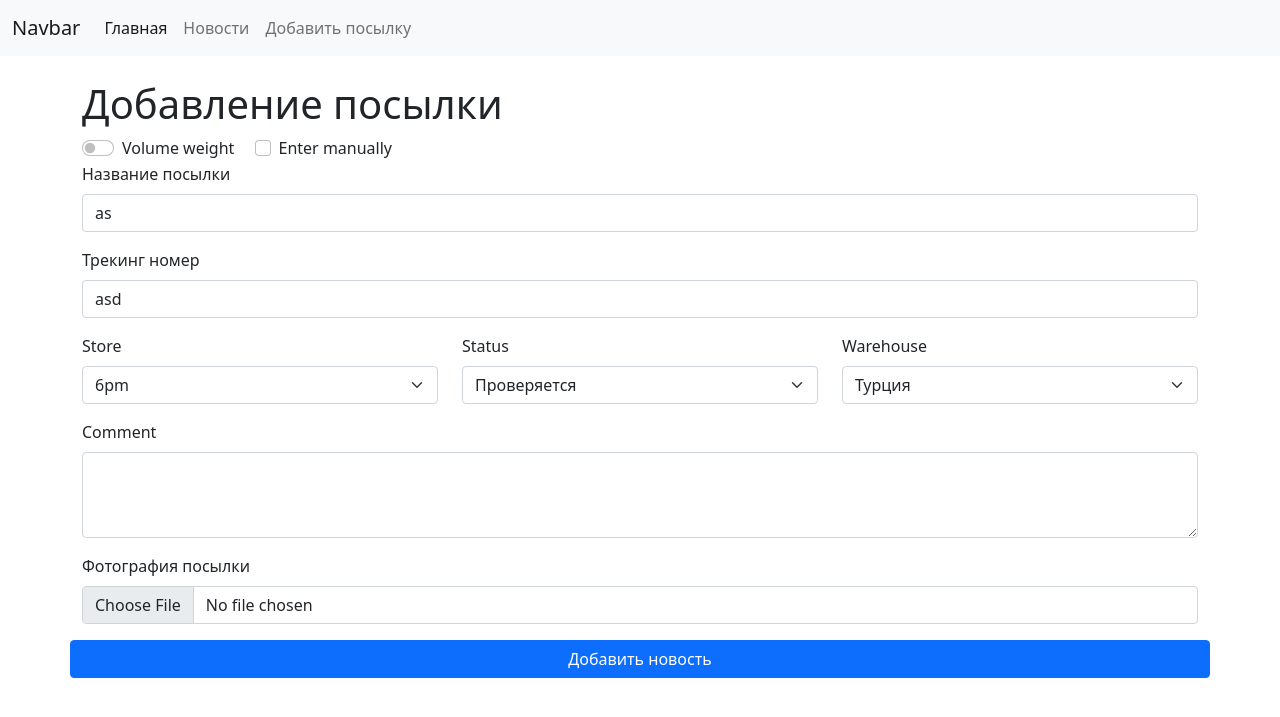
After one commit to iconcert/ew, a Django app: page /parcel/41/edit/ in a window 1280 px wide. The commit adds this page. Shown: the top 717 px of the page. Run offline with Django 3.2, Linux system fonts and the light colour scheme; data comes from the database, SQL or seed files in the repository; both versions use the stored data as it was after the commit; some libraries are stand-ins or nearby versions.

Commit message:
form edit

```diff
--- a/ew/urls.py
+++ b/ew/urls.py
@@ -15,7 +15,7 @@ Including another URLconf
 """
 from django.contrib import admin
 from django.urls import path
-from parcels.views import parcels_list, parcel_detail, add_parcel
+from parcels.views import parcels_list, parcel_detail, parcel_add, parcel_edit
 from news.views import news_list, news_detail
 from django.conf.urls.static import static
 from django.conf import settings
@@ -24,7 +24,8 @@ urlpatterns = [
     path('admin/', admin.site.urls),
     path('', parcels_list, name='home'),
     path('parcel/<int:parcel_id>/', parcel_detail, name='parcel_detail'),
-    path('parcel/add-parcel/', add_parcel, name='add_parcel'),
+    path('parcel/<int:parcel_id>/edit/', parcel_edit, name='parcel_edit'),
+    path('parcel/parcel-add/', parcel_add, name='parcel_add'),
     #подключить инклуд
     path('novosti/', news_list, name='news'),
     path('novosti/<int:new_id>/', news_detail, name='new')
--- a/parcels/forms.py
+++ b/parcels/forms.py
@@ -40,7 +40,7 @@ class ParcelForm(forms.Form):
         ('3', 'На складе'),
         ('4', 'Отправлена'),
         ('5', 'На обработке'),
-        ('6', 'Прибыла в Бишкек'),
+        ('6', 'Прибыла'),
         ('7', 'Доставлена заказчику'),
         ('8', 'Неправильный трек-номер'),
         ('9', 'Возвращена отправителю'),
--- a/parcels/models.py
+++ b/parcels/models.py
@@ -11,7 +11,7 @@ class Parcel(models.Model):
         ('3', 'На складе'),
         ('4', 'Отправлена'),
         ('5', 'На обработке'),
-        ('6', 'Прибыла в Бишкек'),
+        ('6', 'Прибыла'),
         ('7', 'Доставлена заказчику'),
         ('8', 'Неправильный трек-номер'),
         ('9', 'Возвращена отправителю'),
--- a/parcels/templates/parcels/index.html
+++ b/parcels/templates/parcels/index.html
@@ -14,6 +14,7 @@
                     <li class="list-group-item">Warehouse: {{ parcel.get_warehouse_display }}</li>
                 </ul>
                 <a href="{{ parcel.get_absolute_url }}" class="btn btn-primary">{{ parcel.store }}</a>
+                <a href="{% url 'parcel_edit' parcel.id %}" class="btn btn-primary btn-danger">Edit</a>
             </div>
             <div class="card-footer text-muted">{{ parcel.date_publish|date:'d-m-Y H:i' }}</div>
         </div>
--- a/parcels/templates/parcels/add_parcel.html
+++ b/parcels/templates/parcels/parcel_add.html
@@ -5,7 +5,7 @@
 {% endblock %}
 {% block content %}
     <h1>Добавление посылки</h1>
-    <form action="{% url 'add_parcel' %}" method="POST" class="row needs-validation" enctype="multipart/form-data" novalidate>
+    <form action="{% url 'parcel_add' %}" method="POST" class="row needs-validation" enctype="multipart/form-data" novalidate>
         {% csrf_token %}
 
         {% comment %}
--- /dev/null
+++ b/parcels/templates/parcels/parcel_edit.html
@@ -0,0 +1,74 @@
+{% extends 'base.html' %}
+
+{% block title %}
+    Добавление посылки :: {{ block.super }}
+{% endblock %}
+{% block content %}
+    <h1>Добавление посылки</h1>
+    <form method="POST" class="row needs-validation" enctype="multipart/form-data" novalidate>
+        {% csrf_token %}
+
+        {% comment %}
+        {{ form.as_p }}
+        {% endcomment %}
+
+
+        {{ form.non_field_errors }}
+        <div class="col-md-12">
+            <div class="form-check form-switch form-check-inline">
+                {{ form.volume_weight }}
+              <label class="form-check-label" for="{{ form.volume_weight.id_for_label }}">{{ form.volume_weight.label }}</label>
+              <div class="invalid-feedback">{{ form.volume_weight.errors }}</div>
+            </div>
+            <div class="form-check form-check-inline">
+              {{ form.enter_manually }}
+              <label class="form-check-label" for="{{ form.enter_manually.id_for_label }}">
+                {{ form.enter_manually.label }}
+              </label>
+            </div>
+        </div>
+        <div class="mb-3">
+            <label for="{{ form.name.id_for_label }}" class="form-label">{{ form.name.label }}</label>
+            {{ form.name }}
+            <div class="invalid-feedback">{{ form.name.errors }}</div>
+        </div>
+        <div class="mb-3">
+            <label for="{{ form.tracking_number.id_for_label }}" class="form-label">{{ form.tracking_number.label }}</label>
+            {{ form.tracking_number }}
+            <div class="invalid-feedback">{{ form.tracking_number.errors }}</div>
+        </div>
+        <div class="mb-3 col-md-4">
+            <label for="{{ form.store.id_for_label }}" class="form-label">{{ form.store.label }}</label>
+            {{ form.store }}
+            <div class="invalid-feedback">{{ form.store.errors }}</div>
+        </div>
+        <div class="mb-3 col-md-4">
+            <label for="{{ form.status.id_for_label }}" class="form-label">{{ form.status.label }}</label>
+            {{ form.status }}
+        </div>
+        <div class="mb-3 col-md-4">
+            <label for="{{ form.warehouse.id_for_label }}" class="form-label">{{ form.warehouse.label }}</label>
+            {{ form.warehouse }}
+        </div>
+        <div class="mb-3">
+            <label for="{{ form.comment.id_for_label }}" class="form-label">{{ form.comment.label }}</label>
+            {{ form.comment }}
+        </div>
+        <div class="mb-3">
+            <label for="{{ form.photo_parcel.id_for_label }}" class="form-label">{{ form.photo_parcel.label }}</label>
+            {{ form.photo_parcel }}
+        </div>
+
+        {% comment %}
+        {% for field in form %}
+            <div class="mb-3">
+                {{ field.label_tag }}
+                {{ field }}
+                <div class="invalid-feedback">{{ field.errors }}</div>
+            </div>
+        {% endfor %}
+        {% endcomment %}
+
+        <button type="submit" class="btn btn-primary">Добавить новость</button>
+    </form>
+{% endblock %}
--- a/parcels/views.py
+++ b/parcels/views.py
@@ -13,7 +13,7 @@ def parcel_detail(request, parcel_id):
     return render(request, 'parcels/parcel.html', {'parcel': parcel})
 
 
-def add_parcel(request):
+def parcel_add(request):
     if request.method == 'POST':
         form = ParcelForm(request.POST, request.FILES)
         if form.is_valid():
@@ -25,4 +25,18 @@ def add_parcel(request):
             return redirect(parcel)
     else:
         form = ParcelForm()
-    return render(request, 'parcels/add_parcel.html', {'form': form})
+    return render(request, 'parcels/parcel_add.html', {'form': form})
+
+
+def parcel_edit(request, parcel_id):
+    parcel = get_object_or_404(Parcel, pk=parcel_id)
+    if request.method == 'POST':
+        form = ParcelForm(request.POST, request.FILES, instance=parcel)
+        if form.is_valid():
+            form.save()
+            parcel = form.save(commit=False)
+            parcel.save()
+            return redirect(parcel)
+    else:
+        form = ParcelForm(instance=parcel)
+    return render(request, 'parcels/parcel_edit.html', {'form': form})
--- a/templates/inc/_nav.html
+++ b/templates/inc/_nav.html
@@ -9,7 +9,7 @@
             <ul class="navbar-nav me-auto mb-2 mb-lg-0">
                 <li class="nav-item"><a class="nav-link active" aria-current="page" href="{% url 'home' %}">Главная</a></li>
                 <li class="nav-item"><a class="nav-link" href="{% url 'news' %}">Новости</a></li>
-                <li class="nav-item"><a class="nav-link" href="{% url 'add_parcel' %}">Добавить посылку</a></li>
+                <li class="nav-item"><a class="nav-link" href="{% url 'parcel_add' %}">Добавить посылку</a></li>
             </ul>
         </div>
     </div>
```
Also changed, not shown: db.sqlite3, media/images/parcels/2021/06/08/866-536x354.jpg (added).
